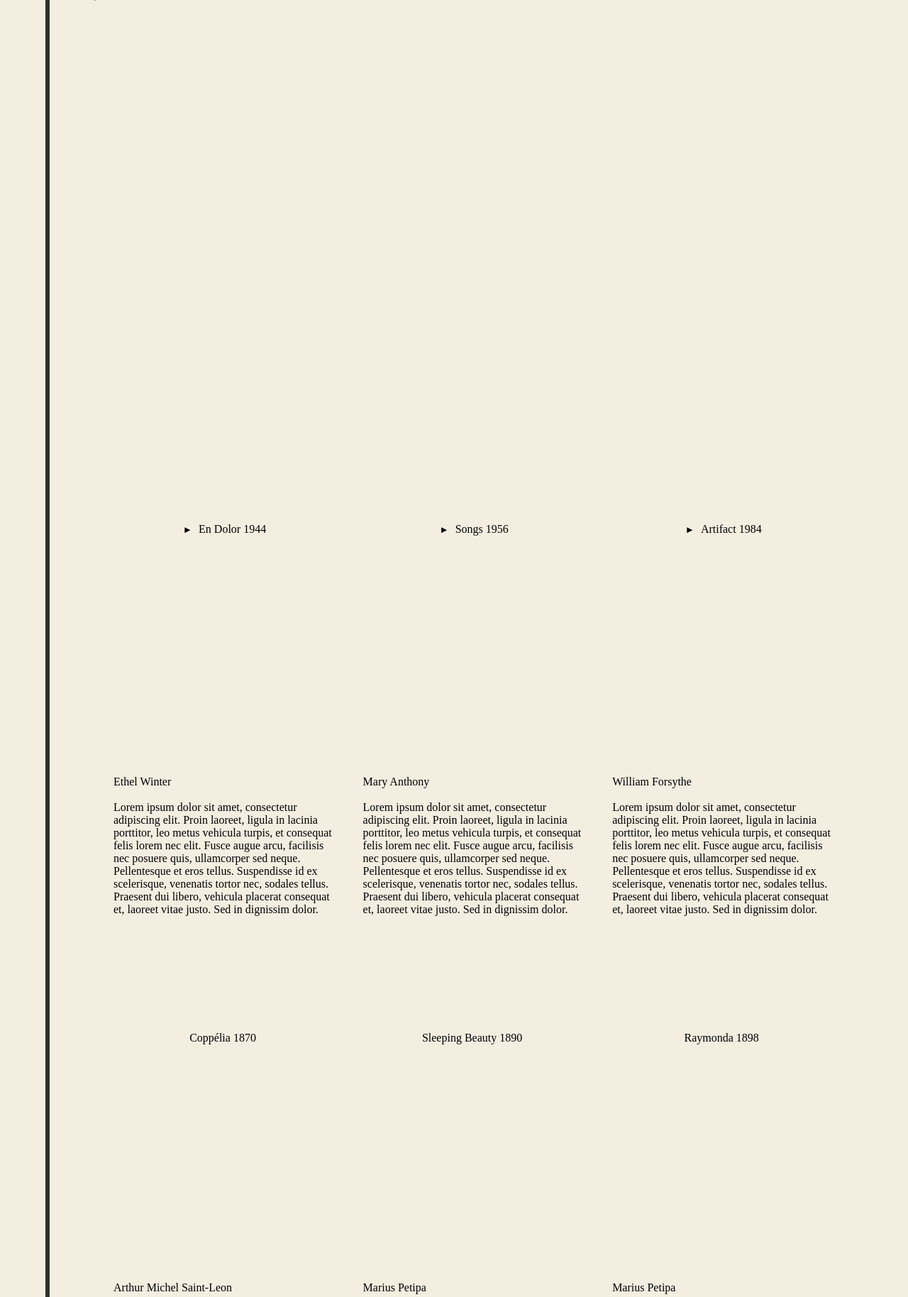
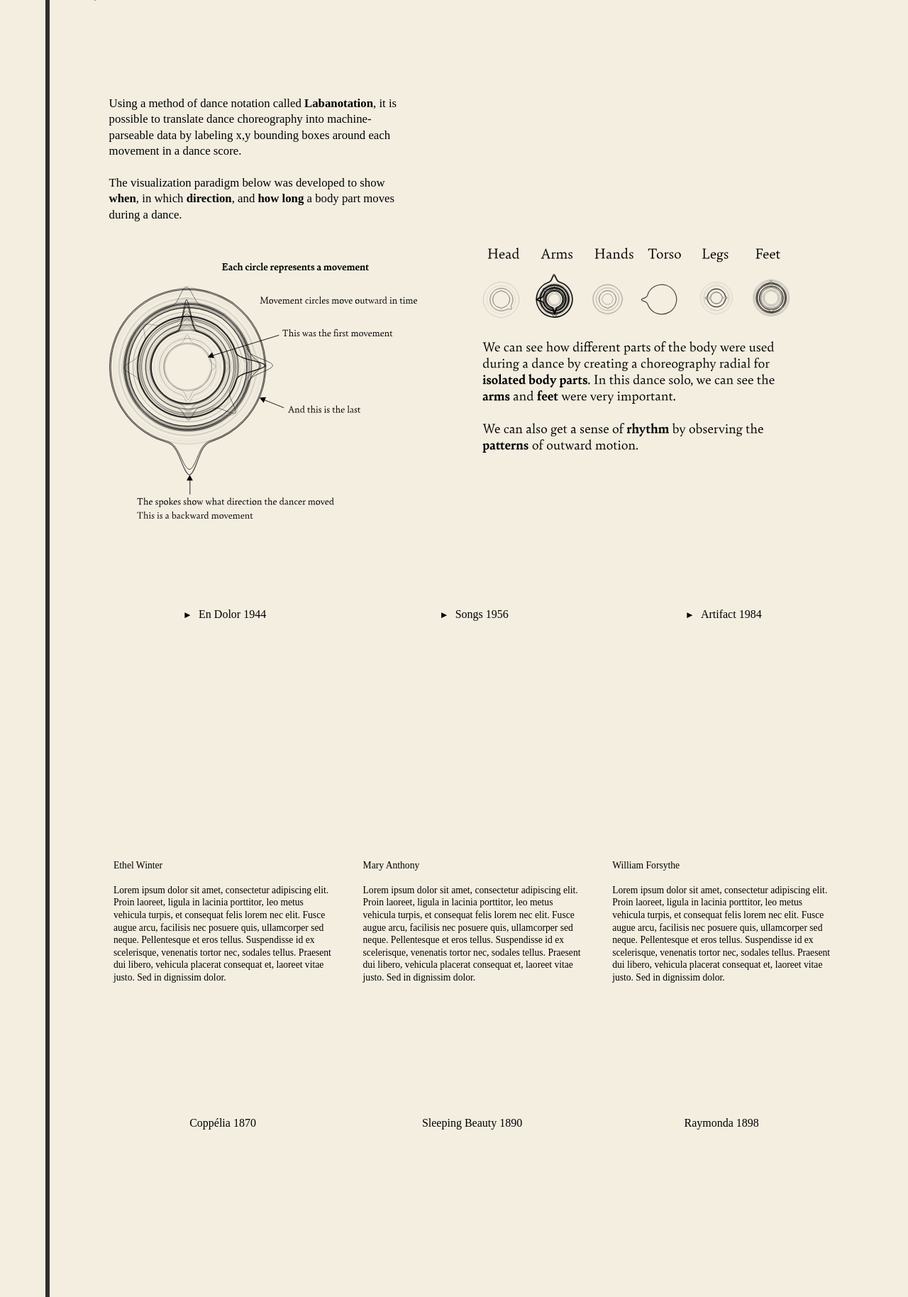
Before and after one commit to laurasher/taxonomy-of-dance, a Flask app: page / in a window 1280 px wide. Shown: the part 712-2540 px from the top of the page at 71% size. Run offline with Flask 2, Linux system fonts and the light colour scheme; some libraries are stand-ins or nearby versions; some web fonts are replaced.

Commit message:
Building out explainer.

```diff
--- a/templates/home.html
+++ b/templates/home.html
@@ -5,6 +5,7 @@
 	<style type="text/css">
 		:root {
 			--black-line-width: 6px;
+			--general-margin: 20%;
 		}
 		.bely-display{
 			font-family: bely-display,sans-serif;
@@ -47,6 +48,7 @@
 		.blade{
 			width: 100vw;
 			height: 90vh;
+			/* min-height: 2000px; */
 			border-top: black;
 			border-width: 0px;
 			border-left-width: 0px;
@@ -54,6 +56,9 @@
 			border-bottom-width: 1px;
 			border-style: dashed;
 			border-width: 0px;
+		}
+		#title {
+			min-height: 0px !important;
 		}
 		#taxonomy-title {
 			padding-top: 8vh;
@@ -71,6 +76,7 @@
 			font-size: 2vh;
 		}
 		.column-title {
+			font-size: 2vh;
 			display: inline;
 		}
 		#learn-more {
@@ -78,6 +84,33 @@
 			margin-top: 10vh;
 			display: block;
 			margin-left: 1vw;
+		}
+		.para {
+			/* font-size: 1.9vh; */
+			font-size: 1.7vh;
+			line-height: 2.2vh;
+		}
+		#intro {
+			height: 105vh;
+		}
+		#intro-text{
+			width: 32vw;
+			font-size: 2.1vh !important;
+			line-height: 2.8vh !important;
+		}
+		#choreo-radial-explainer {
+			width: 220%;
+			margin-top: var(--general-margin);
+		}
+		#choreo-radial-explainer-body {
+			width: 290%;
+			margin-top: 150%;
+		}
+		.left-column {
+			width: 40%;
+		}
+		.right-column {
+			width: 40%;
 		}
 		.centered {
 			display: block;
@@ -155,12 +188,15 @@
 			width: 100%;
 			height: 50%;
 		}
-		@media (max-width: 720px) and (min-width: 0px){
+		@media (max-width: 750px) and (min-width: 0px){
 			.desktop{
 				display:none;
 			}
 			.mobile{
 				display:block;
+			}
+			.blade {
+				min-height: 2500px;
 			}
 			#taxonomy-title {
 				padding-top: .5vh;
@@ -207,6 +243,12 @@
 				width: 100%;
     			height: 50%;
 			}
+			#intro-text{
+				width: 80vw;
+			}
+			#choreo-radial-explainer {
+				width: 90%;
+			}
 		}
 	</style>
 	<script src="https://ajax.googleapis.com/ajax/libs/jquery/3.1.1/jquery.min.js"></script><script src="https://d3js.org/d3.v4.min.js"></script>
@@ -237,9 +279,22 @@
 				</div>
 			</div>
 		</div>
-		<!-- <div style='margin-top: -5vh;'>
-			<p class='left-margin'>INTRODUCTION</p>
-		</div> -->
+		<div style='margin-top: -5vh;'>
+			<div class='spread-container'>
+				<div class='left-column'>
+					<p id='intro-text' class='para'>
+						Using a method of dance notation called <b>Labanotation</b>, it is possible to translate dance choreography into
+						machine-parseable data by labeling x,y bounding boxes around each movement in a dance score.
+						<br><br>The visualization paradigm below was developed to show <b>when</b>, in which <b>direction</b>, and
+						<b>how long</b> a body part moves during a dance.
+					</p>
+					<img id='choreo-radial-explainer' src="{{ url_for('static', filename='assets/explainer-choreo-radial.svg') }}" alt="choreo-radial explainer graphic">
+				</div>
+				<div class='right-column'>
+					<img id='choreo-radial-explainer-body' src="{{ url_for('static', filename='assets/explainer-choreo-radial-body.svg') }}" alt="choreo-radial-body explainer graphic">
+				</div>
+			</div>
+		</div>
 	</div>
 	<!-- <div id='methodology' class='blade'>
 		<p class='left-margin'>METHODOLOGY</p>
@@ -256,7 +311,7 @@
 						<button id="endolor-play-button" class='play-button' onclick="document.getElementById('endolor-audio').play()">&#9658;</button>
 						<p class='column-title'>En Dolor 1944</p>
 						<div id='endolor-choreo-radial' class='choreo-radial'></div>
-						<p class='column-paragraph' style='text-align: left;'>Ethel Winter<br><br>Lorem ipsum dolor sit amet, consectetur adipiscing elit. Proin laoreet, ligula
+						<p class='column-paragraph para' style='text-align: left;'>Ethel Winter<br><br>Lorem ipsum dolor sit amet, consectetur adipiscing elit. Proin laoreet, ligula
 							in lacinia porttitor, leo metus vehicula turpis, et consequat felis lorem nec elit. Fusce augue arcu, facilisis nec
 							posuere quis, ullamcorper sed neque. Pellentesque et eros tellus. Suspendisse id ex scelerisque, venenatis tortor nec,
 							sodales tellus. Praesent dui libero, vehicula placerat consequat et, laoreet vitae justo. Sed in dignissim dolor.
@@ -266,7 +321,7 @@
 						<button id="songs-play-button" class='play-button' onclick="document.getElementById('songs-audio').play()">&#9658;</button>
 						<p class='column-title'>Songs 1956</p>
 						<div id='songs-choreo-radial' class='choreo-radial'></div>
-						<p class='column-paragraph' style='text-align: left;'>Mary Anthony<br><br>Lorem ipsum dolor sit amet, consectetur adipiscing elit. Proin laoreet, ligula
+						<p class='column-paragraph para' style='text-align: left;'>Mary Anthony<br><br>Lorem ipsum dolor sit amet, consectetur adipiscing elit. Proin laoreet, ligula
 							in lacinia porttitor, leo metus vehicula turpis, et consequat felis lorem nec elit. Fusce augue arcu, facilisis nec
 							posuere quis, ullamcorper sed neque. Pellentesque et eros tellus. Suspendisse id ex scelerisque, venenatis tortor nec,
 							sodales tellus. Praesent dui libero, vehicula placerat consequat et, laoreet vitae justo. Sed in dignissim dolor.
@@ -278,7 +333,7 @@
 							<p class='column-title'>Artifact 1984</p>
 						</span>
 						<div id="artifact-choreo-radial" class='choreo-radial'></div>
-						<p class='column-paragraph' style='text-align: left;'>William Forsythe<br><br>Lorem ipsum dolor sit amet, consectetur adipiscing elit. Proin laoreet, ligula
+						<p class='column-paragraph para' style='text-align: left;'>William Forsythe<br><br>Lorem ipsum dolor sit amet, consectetur adipiscing elit. Proin laoreet, ligula
 							in lacinia porttitor, leo metus vehicula turpis, et consequat felis lorem nec elit. Fusce augue arcu, facilisis nec
 							posuere quis, ullamcorper sed neque. Pellentesque et eros tellus. Suspendisse id ex scelerisque, venenatis tortor nec,
 							sodales tellus. Praesent dui libero, vehicula placerat consequat et, laoreet vitae justo. Sed in dignissim dolor.
@@ -292,9 +347,10 @@
 					<!-- <button id="coppelia-play-button" class='play-button' onclick="document.getElementById('coppelia-audio').play()">&#9658;</button> -->
 					<!-- TODO ADD SLIDER -->
 					<!-- TODO ADD PAUSE -->
+					<!-- TODO ADD MARKER FOR AVG CUMULATIVE WEIGHT DIST-->
 					<p class='column-title'>Coppélia 1870</p>
 					<div id="coppelia-choreo-radial" class='choreo-radial'></div>
-					<p class='column-paragraph' style='text-align: left;'>Arthur Michel Saint-Leon<br><br>Coppélia was originally choreographed by Arthur Saint-Léon for the St. Petersburg Imperial Ballet in
+					<p class='column-paragraph para' style='text-align: left;'>Arthur Michel Saint-Leon<br><br>Coppélia was originally choreographed by Arthur Saint-Léon for the St. Petersburg Imperial Ballet in
 						Russia, though it debuted in Paris in 1870. The ballet tells the comic story of an inventor who creates a doll so lifelike
 						that a village boy becomes infatuated with it. Coppélia is still frequently performed today, and is known for its fast
 						footwork as well as its historic use of mime and visual motif to tell a story.</p>
@@ -302,7 +358,7 @@
 				<div id='sleepingbeauty-column' class="column-within-blade b">
 						<p class='column-title'>Sleeping Beauty 1890</p>
 						<div id='sleepingbeauty-choreo-radial' class='choreo-radial'></div>
-						<p class='column-paragraph' style='text-align: left;'>Marius Petipa<br><br>Coppélia was originally choreographed by Arthur Saint-Léon for the St. Petersburg Imperial Ballet in
+						<p class='column-paragraph para' style='text-align: left;'>Marius Petipa<br><br>Coppélia was originally choreographed by Arthur Saint-Léon for the St. Petersburg Imperial Ballet in
 							Russia, though it debuted in Paris in 1870. The ballet tells the comic story of an inventor who creates a doll so lifelike
 							that a village boy becomes infatuated with it. Coppélia is still frequently performed today, and is known for its fast
 							footwork as well as its historic use of mime and visual motif to tell a story.</p>
@@ -310,7 +366,7 @@
 				<div id='raymonda-column' class="column-within-blade c">
 						<p class='column-title'>Raymonda 1898</p>
 						<div id='raymonda-choreo-radial' class='choreo-radial'></div>
-						<p class='column-paragraph' style='text-align: left;'>Marius Petipa<br><br>Set in Hungary, Raymonda tells a typically romantic story for a classical ballet about royalty, magic,
+						<p class='column-paragraph para' style='text-align: left;'>Marius Petipa<br><br>Set in Hungary, Raymonda tells a typically romantic story for a classical ballet about royalty, magic,
 							vision and drama. It was choreographed by the renowned ballet master Marius Petipa of the St. Petersburg Imperial ballet and
 							debuted in 1898 at the Mariinsky Theater in St. Petersburg.  Raymonda is a foundational and strongly classic ballet, though
 							in its many productions since the late 19th century it has been greatly altered to suit modern taste and dancers.
@@ -578,43 +634,6 @@ var svg = d3.select("#artifact-choreo-radial")
 				.append("g")
 				.attr("transform", "translate(" + (margin.left + width/2) + "," + (margin.top + height/2) + ")");
 			dataset = data;
-
-			///////////////////////////////////////////////////////////////////////////
-			//////////////////// Set up and initiate svg containers ///////////////////
-			///////////////////////////////////////////////////////////////////////////
-			// var margin = {
-			// 	top: 0,
-			// 	right: 0,
-			// 	bottom: 0,
-			// 	left: 0
-			// };
-			// // var width = window.innerWidth - margin.left - margin.right - 20;
-			// // var height = window.innerHeight - margin.top - margin.bottom - 20;
-			// var width = 400 - margin.left - margin.right;
-			// var height = 400 - margin.top - margin.bottom;
-			//SVG container
-			// var svg = d3.select("#artifact-choreo-radial")
-			// 	.append("svg")
-			// 	// .attr("width", width + margin.left + margin.right)
-			// 	// .attr("height", height + margin.top + margin.bottom)
-			// 	.append("g")
-			// 	.attr("transform", "translate(" + (margin.left + width/2) + "," + (margin.top + height/2) + ")");
-
-			// //Container for the gradients
-			// var defs = svg.append("defs");
-
-			// //Filter for the outside glow
-			// var filter = defs.append("filter")
-			// 	.attr("id","glow");
-			// filter.append("feGaussianBlur")
-			// 	.attr("stdDeviation","1.5")
-			// 	.attr("result","coloredBlur");
-			// var feMerge = filter.append("feMerge");
-			// feMerge.append("feMergeNode")
-			// 	.attr("in","coloredBlur");
-			// feMerge.append("feMergeNode")
-			// 	.attr("in","SourceGraphic");
-
 
 			///////////////////////////////////////////////////////////////////////////
 			//////////////////////////// Create scales ////////////////////////////////
```
Also changed, not shown: static/assets/explainer-choreo-radial-body.svg (added), static/assets/explainer-choreo-radial.svg (added).
